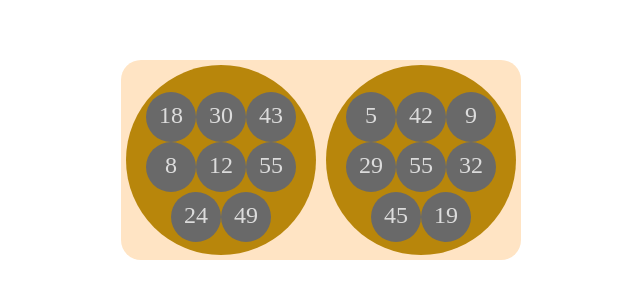
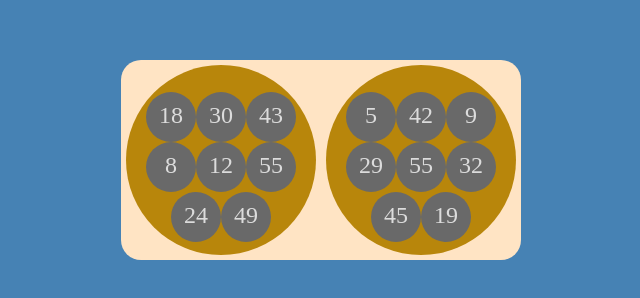
Before and after one commit to Martin-442/portfolio_MonomatchGame, a plain HTML site: page index.html in a window 1280 px wide. Shown: the whole page, without its empty margins (319-959 px from the left). Drawn offline with Linux system fonts and the light colour scheme.

Commit message:
code cleanup and README update

```diff
--- a/styles/style.css
+++ b/styles/style.css
@@ -3,6 +3,9 @@
     padding: 0;
     margin: 0;
     border: 0;
+}
+body {
+    background-color: steelblue;
 }
 #gameset {
     width: 400px;
```
Also changed, not shown: scripts/main.js (+2 -10 lines), 1 other file.
